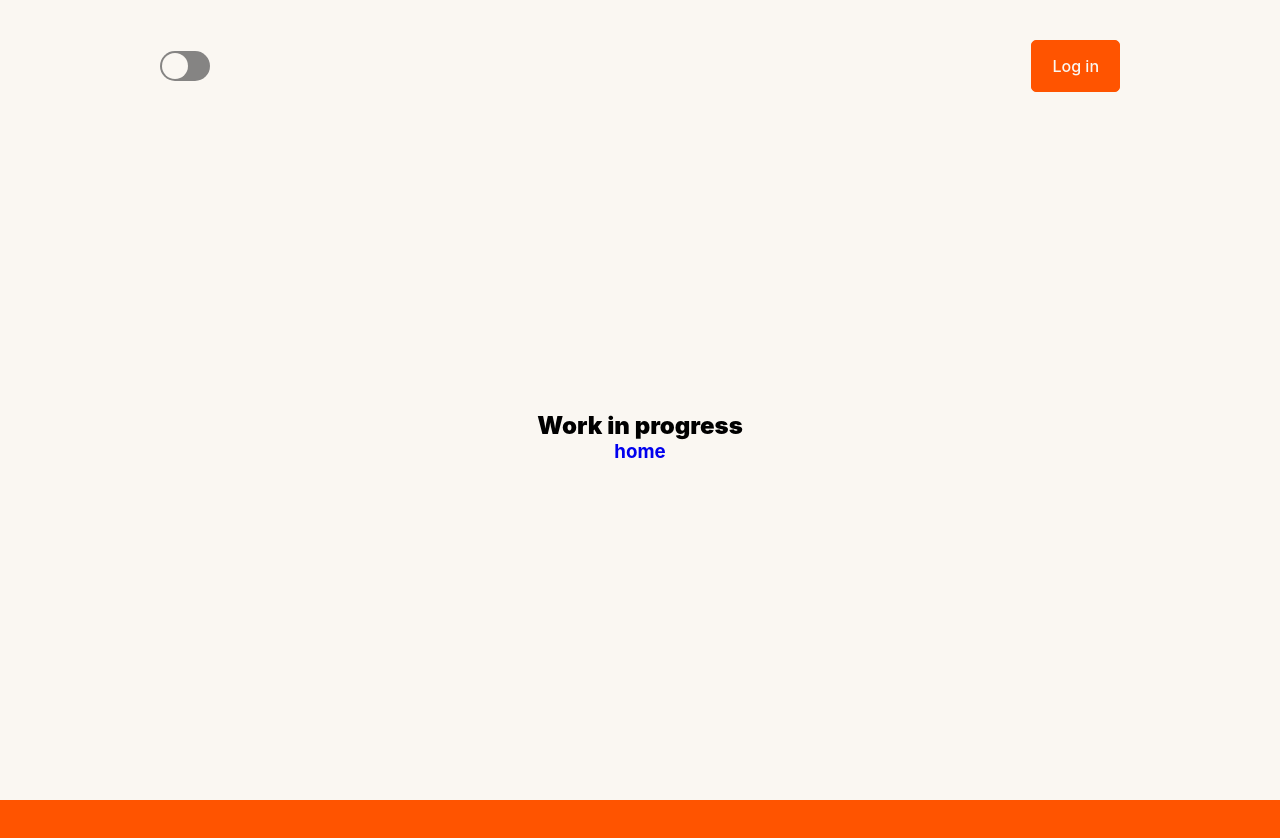
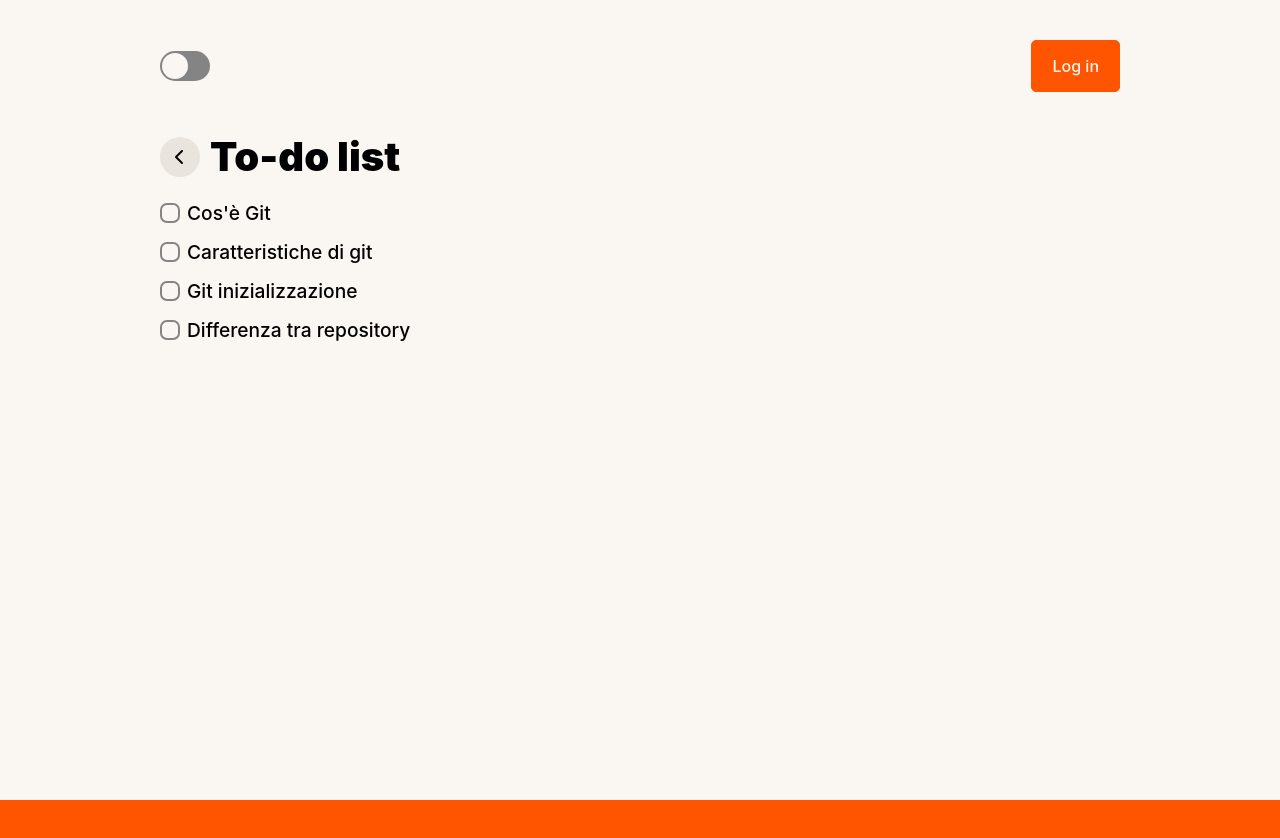
Before and after one commit to BaldiFilippo/ProgettoGit, a plain HTML site: page main.html in a window 1280 px wide. Before the commit the page ends 802 px from the top, so only its background shows below. Drawn offline with nearby package versions, Linux system fonts and the light colour scheme.

Commit message:
sito quasi finito zzz

```diff
--- a/index.js
+++ b/index.js
@@ -4,6 +4,7 @@ const a = document.querySelectorAll('a')
 const radius = document.querySelector('.radius2')
 const stars = document.querySelector('#stars')
 const stars2 = document.querySelector('#stars2')
+const titlePage2 = document.querySelector('.title-page2')
 
 var dark = false
 
@@ -13,6 +14,7 @@ darkModeBtn.addEventListener('change', () => {
     a.forEach((element) => {
       element.style.boxshadow = '#faf7f2'
     })
+    titlePage2.style.color = '#faf7f2'
     radius.style.backgroundColor = '#002437'
     //remove stars
     stars.style.display = 'none'
@@ -22,6 +24,7 @@ darkModeBtn.addEventListener('change', () => {
     localStorage.setItem('dark', 'true')
   } else {
     body.classList.remove('dark')
+    titlePage2.style.color = '#002437'
     radius.style.backgroundColor = '#faf7f2'
     stars.style.display = 'block'
     stars2.style.display = 'block'
--- a/main.html
+++ b/main.html
@@ -6,6 +6,13 @@
     <meta name="viewport" content="width=device-width, initial-scale=1.0" />
     <link rel="stylesheet" href="style.css" />
     <link rel="stylesheet" href="style-page404.css" />
+    <link
+      rel="stylesheet"
+      href="https://cdnjs.cloudflare.com/ajax/libs/font-awesome/6.0.0-beta3/css/all.min.css"
+      integrity="sha512-Fo3rlrZj/k7ujTnHg4CGR2D7kSs0v4LLanw2qksYuRlEzO+tcaEPQogQ0KaoGN26/zrn20ImR1DfuLWnOo7aBA=="
+      crossorigin="anonymous"
+      referrerpolicy="no-referrer"
+    />
     <title>Document</title>
   </head>
   <body>
@@ -18,10 +25,36 @@
       <a><div id="open" class="open email-btn">Log in</div></a>
     </nav>
 
-    <section class="hero-content">
-      <h3 class="img-title">Work in progress</h3>
-      <a href="index.html"><h3>home</h3></a>
-    </section>
+    <div class="container">
+      <section class="hero-content-page2">
+        <a href="index.html">
+          <div class="title-box">
+            <div class="home-btn">
+              <i class="arrow fas fa-chevron-left"></i>
+            </div>
+            <h2 class="title-page2">To-do list</h2>
+          </div>
+        </a>
+        <ul>
+          <li>
+            <div class="check-list"></div>
+            <span class="list-elements">Cos'è Git</span>
+          </li>
+          <li>
+            <div class="check-list"></div>
+            <span class="list-elements">Caratteristiche di git</span>
+          </li>
+          <li>
+            <div class="check-list"></div>
+            <span class="list-elements">Git inizializzazione</span>
+          </li>
+          <li>
+            <div class="check-list"></div>
+            <span class="list-elements">Differenza tra repository</span>
+          </li>
+        </ul>
+      </section>
+    </div>
 
     <!-- modal -->
     <div class="modal-container">
--- a/style-page404.css
+++ b/style-page404.css
@@ -1,12 +1,7 @@
-.img-title {
-  margin-top: 2.5rem;
-  font-weight: 900;
-  font-size: 1.5rem;
-}
-.img-paragraph {
-  margin-top: 1rem;
-  font-size: 1rem;
-  font-weight: 300;
+* {
+  padding: 0;
+  margin: 0;
+  box-sizing: border-box;
 }
 
 @media (max-width: 768px) {
@@ -19,3 +14,62 @@
     padding: 10px;
   }
 }
+
+.hero-content-page2 {
+  min-height: 100vh;
+  display: flex;
+  flex-direction: column;
+}
+
+ul {
+  list-style: none;
+  padding: 0;
+  margin: 0;
+}
+ul li {
+  display: flex;
+  flex-direction: row;
+  margin-bottom: 15px;
+  align-items: center;
+}
+
+.check-list {
+  border: 2px solid #848484;
+  border-radius: 7px;
+  width: 20px;
+  height: 20px;
+}
+.list-elements {
+  margin-left: 7px;
+  font-size: 1.2rem;
+  font-weight: 500;
+}
+
+.title-page2 {
+  font-size: 2.5rem;
+  font-weight: 900;
+  margin-left: 10px;
+  color: #000;
+  transition: all 0.3s ease-in-out;
+}
+
+.title-box {
+  display: flex;
+  flex-direction: row;
+  align-items: center;
+  margin-bottom: 20px;
+}
+
+.home-btn {
+  width: 40px;
+  height: 40px;
+  background-color: #e9e4de;
+  border-radius: 50px;
+  display: flex;
+  align-items: center;
+  justify-content: center;
+}
+
+.arrow {
+  color: #000;
+}
--- a/style.css
+++ b/style.css
@@ -143,7 +143,7 @@ input {
   display: block;
   width: 50px;
   height: 30px;
-  background-color: #858483;
+  background-color: #848484;
   cursor: pointer;
   border-radius: 20px;
   overflow: hidden;
```
Also changed, not shown: img/arrow.svg (added).
